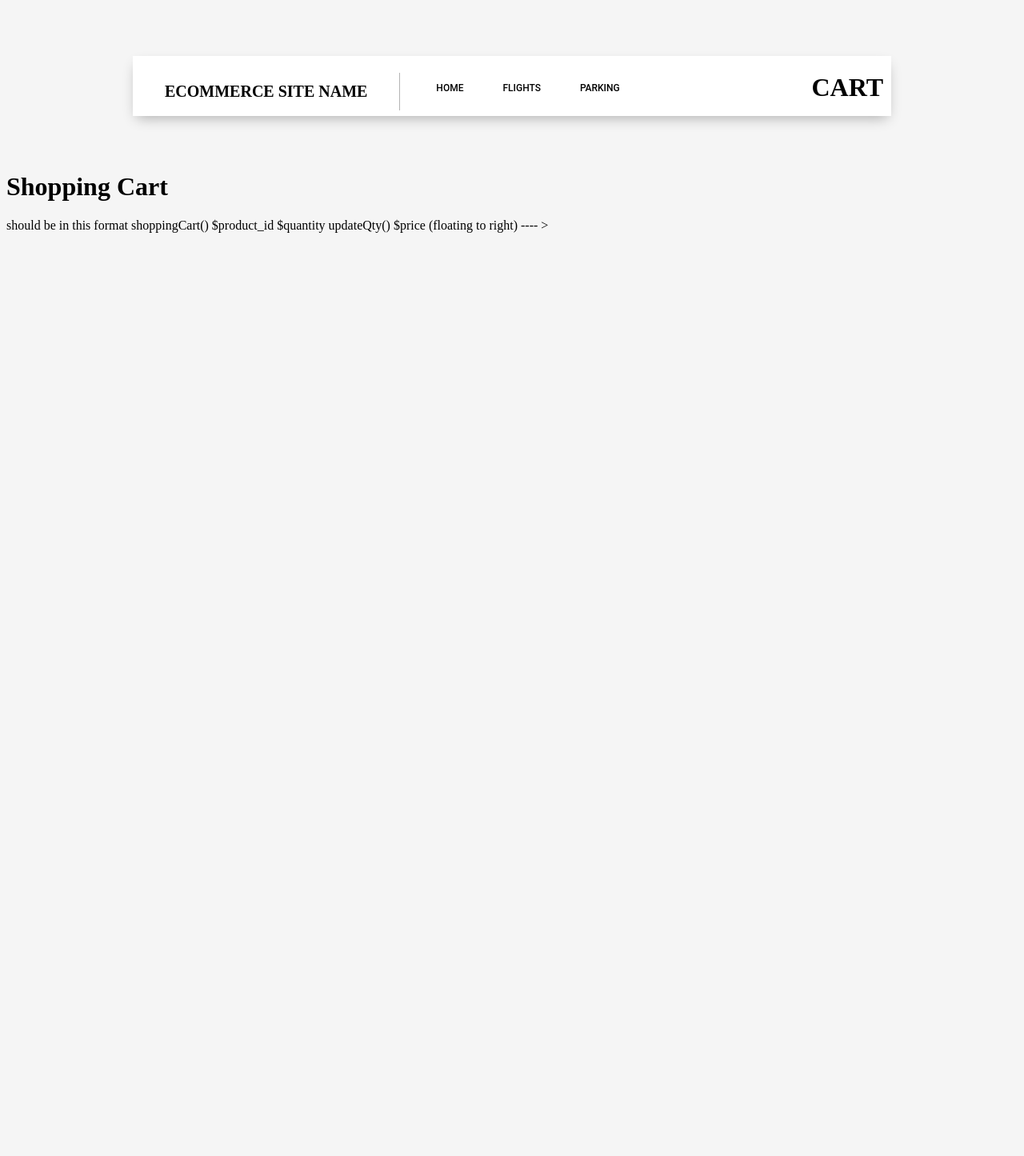
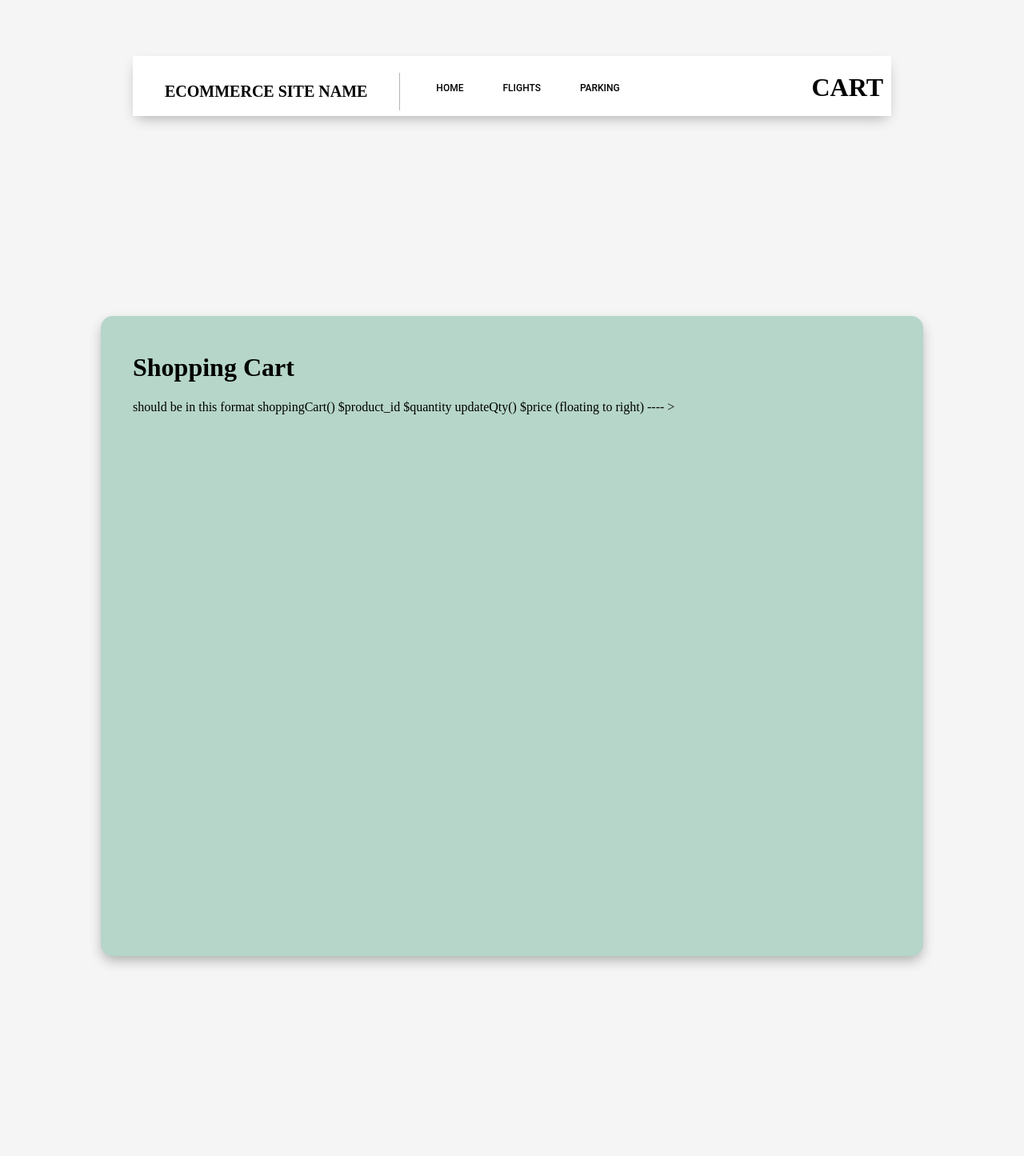
Before and after one commit to priscillaam/webdevproj4, a PHP site: page /src/cart.php in a window 1280 px wide. Shown: the whole page at 80% size. Before the commit the page ends 291 px from the top, so only its background shows below. Run offline with PHP 8.4, Linux system fonts and the light colour scheme.

Commit message:
Update style.css

```diff
--- a/css/style.css
+++ b/css/style.css
@@ -332,6 +332,18 @@ h1, a, h2{
   align-content: center;
   text-align: center;
 }
+/* cart styling */
+
+.shoppingCart {
+  display: block;
+  width: 75%;
+  height: 750px;
+  margin: 250px auto;
+  box-shadow: 0 7px 16px -2px rgba(0,0,0,.3);
+  background-color: #b6d6c9;
+  border-radius: 15px 15px 15px 15px;
+  padding: 25px 40px;
+}
 
 /* cc validator */
 input, .cc{
```
